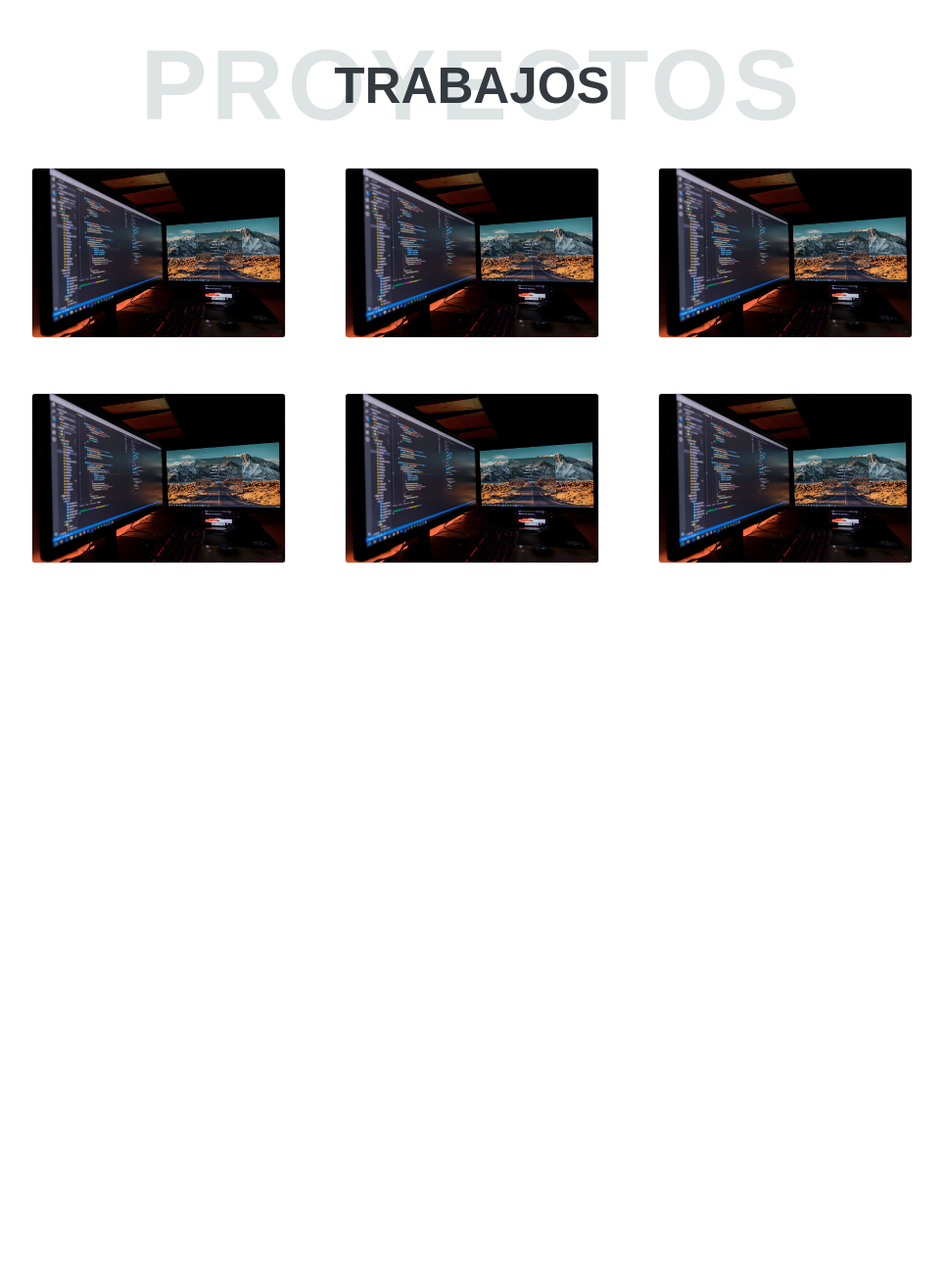
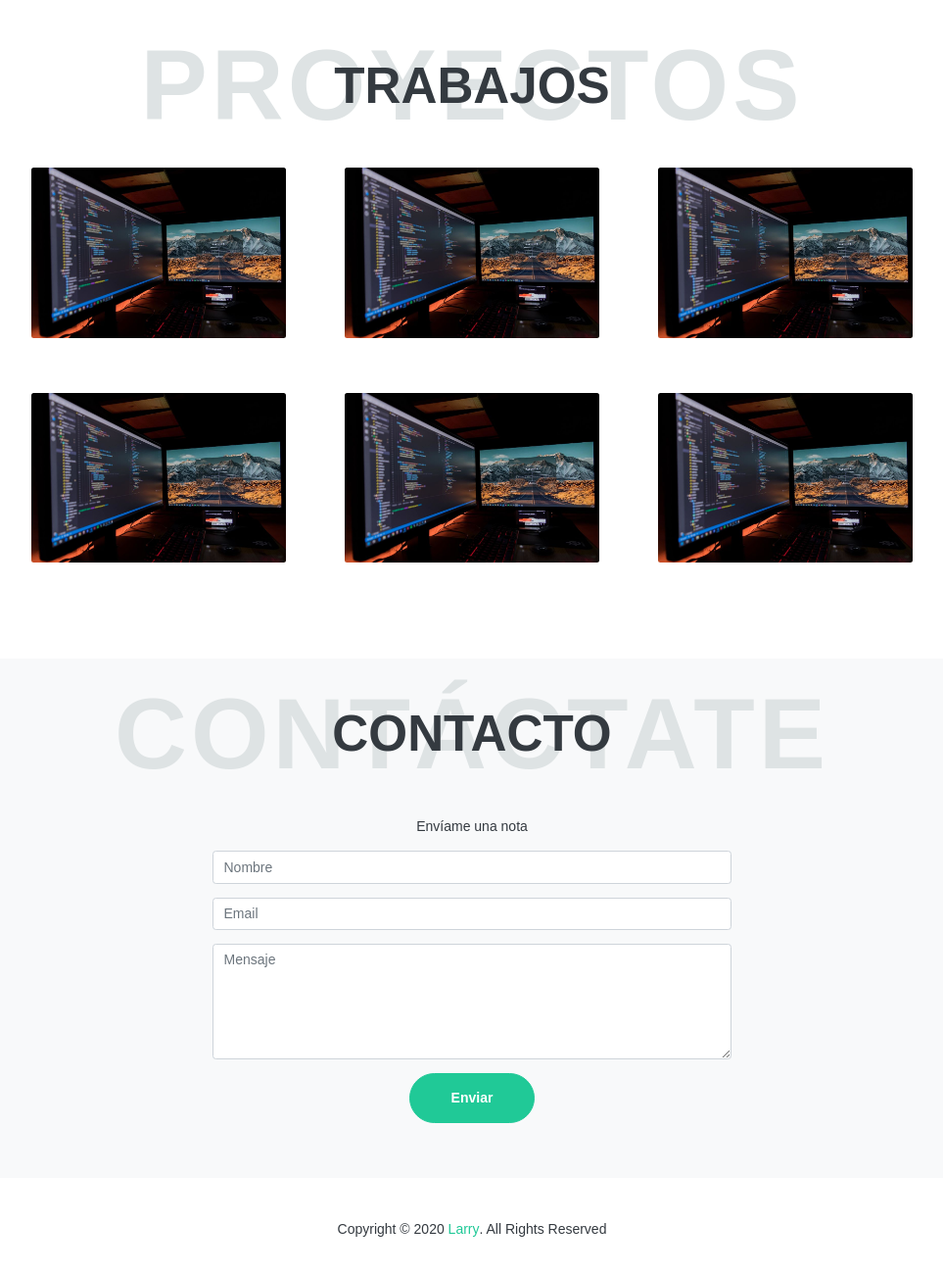
Before and after one commit to LarryAnthony/portafolio, a plain HTML site: page index.html in a window 1280 px wide. Shown: the part 2426-3726 px from the top of the page at 98% size, without its empty margins (288-1251 px from the left). Before the commit the page ends 3057 px from the top, so only its background shows below. Drawn offline with Linux system fonts and the light colour scheme.

Commit message:
Añadiendo footer

```diff
--- a/css/estilos.scss
+++ b/css/estilos.scss
@@ -225,6 +225,26 @@ body {
         opacity: 0.7;
         transition: all 0.3s ease-in-out;
     }
+    .card {
+        border: none;
+    }
+}
+#contactate {
+    background-color: #f8f9fa;
+    .boton-enviar {
+        border-radius: 30px;
+    }
+}
+@media (min-width: 700px) {
+    .margen-formulario {
+        padding-left: 100px !important;
+        padding-right: 100px !important;
+    }
+}
+@media (max-width: 800px) {
+    .encima {
+        font-size: 6vw;
+    }
 }
 @media (min-width: 992px) {
     header {
@@ -251,9 +271,8 @@ body {
     #aboutme {
         margin-top: 104px;
     }
-}
-@media (max-width: 800px) {
-    .encima {
-        font-size: 6vw;
+    .margen-formulario {
+        padding-left: 200px !important;
+        padding-right: 200px !important;
     }
 }
--- a/index.html
+++ b/index.html
@@ -49,7 +49,7 @@
                         <a class="nav-link" href="#trabajo">Proyectos</a>
                     </li>
                     <li class="nav-item">
-                        <a class="nav-link" href="#">Contáctame</a>
+                        <a class="nav-link" href="#contactate">Contáctame</a>
                     </li>
 
                 </ul>
@@ -296,7 +296,7 @@
                 </div>
             </div>
         </div>
-        <div id="trabajo">
+        <div id="trabajo" class="mb-5">
             <div class="col-12 text-center">
                 <div class="mt-5 mb-5 d-inline-block">
                     <h2 class="text-24 espaciado d-flex align-items-center">PROYECTOS</h2>
@@ -305,7 +305,7 @@
                 <div class="col-12 d-flex flex-wrap">
                     <div class="col-12 trabajo-fondo col-md-6 col-xl-4 mb-5">
                         <div class="col-12 mb-3">
-                            <div class="border border-texto rounded card">
+                            <div class="rounded card">
                                 <img class="card-img"
                                     src="https://raw.githubusercontent.com/LarryAnthony/portafolio/master/images/fondo.jpg"
                                     alt="Card image">
@@ -319,7 +319,7 @@
                     </div>
                     <div class="col-12 trabajo-fondo col-md-6 col-xl-4 mb-5">
                         <div class="col-12 mb-3">
-                            <div class="border border-texto rounded card">
+                            <div class="rounded card">
                                 <img class="card-img"
                                     src="https://raw.githubusercontent.com/LarryAnthony/portafolio/master/images/fondo.jpg"
                                     alt="Card image">
@@ -333,7 +333,7 @@
                     </div>
                     <div class="col-12 trabajo-fondo col-md-6 col-xl-4 mb-5">
                         <div class="col-12 mb-3">
-                            <div class="border border-texto rounded card">
+                            <div class="rounded card">
                                 <img class="card-img"
                                     src="https://raw.githubusercontent.com/LarryAnthony/portafolio/master/images/fondo.jpg"
                                     alt="Card image">
@@ -347,7 +347,7 @@
                     </div>
                     <div class="col-12 trabajo-fondo col-md-6 col-xl-4 mb-5">
                         <div class="col-12 mb-3">
-                            <div class="border border-texto rounded card">
+                            <div class="rounded card">
                                 <img class="card-img"
                                     src="https://raw.githubusercontent.com/LarryAnthony/portafolio/master/images/fondo.jpg"
                                     alt="Card image">
@@ -361,7 +361,7 @@
                     </div>
                     <div class="col-12 trabajo-fondo col-md-6 col-xl-4 mb-5">
                         <div class="col-12 mb-3">
-                            <div class="border border-texto rounded card">
+                            <div class="rounded card">
                                 <img class="card-img"
                                     src="https://raw.githubusercontent.com/LarryAnthony/portafolio/master/images/fondo.jpg"
                                     alt="Card image">
@@ -375,7 +375,7 @@
                     </div>
                     <div class="col-12 trabajo-fondo col-md-6 col-xl-4 mb-5">
                         <div class="col-12 mb-3">
-                            <div class="border border-texto rounded card">
+                            <div class="rounded card">
                                 <img class="card-img"
                                     src="https://raw.githubusercontent.com/LarryAnthony/portafolio/master/images/fondo.jpg"
                                     alt="Card image">
@@ -390,6 +390,43 @@
                 </div>
             </div>
         </div>
+        <div id="contactate" class="mb-5">
+            <div class="col-12 text-center">
+                <div class="mt-5 mb-5 d-inline-block">
+                    <h2 class="text-24 espaciado d-flex align-items-center">CONTÁCTATE</h2>
+                    <h2 class="encima d-flex align-items-center justify-content-center">CONTACTO</h2>
+                </div>
+                <div class="col-12 pl-0 r-0 margen-formulario d-flex flex-wrap">
+                    <div class="col-12 mb-5">
+                        <div class="col-12 mb-3">
+                            <p>Envíame una nota</p>
+                            <form>
+                                <div class="form-group">
+                                    <input type="text" class="form-control" id="formGroupExampleInput"
+                                        placeholder="Nombre">
+                                </div>
+                                <div class="form-group">
+                                    <input type="text" class="form-control" id="formGroupExampleInput2"
+                                        placeholder="Email">
+                                </div>
+                                <div class="form-group">
+                                    <textarea type="text" name="form-message" class="form-control" rows="5"
+                                        id="formGroupExampleInput2" placeholder="Mensaje"></textarea>
+                                </div>
+                                <div class="form-group">
+                                    <button type="submit"
+                                        class="btn btn-secondary pt-3 pb-3 pl-5 pr-5 boton-enviar">Enviar</button>
+                                </div>
+                            </form>
+
+                        </div>
+                    </div>
+                </div>
+            </div>
+        </div>
+        <div id="footer" class="text-center mb-5">
+            Copyright © 2020 <strong class="text-secondary">Larry</strong>. All Rights Reserved
+        </div>
     </section>
 
     <!-- Option 2: jQuery, Popper.js, and Bootstrap JS -->
```
Also changed, not shown: css/estilos.css, 1 other file.
